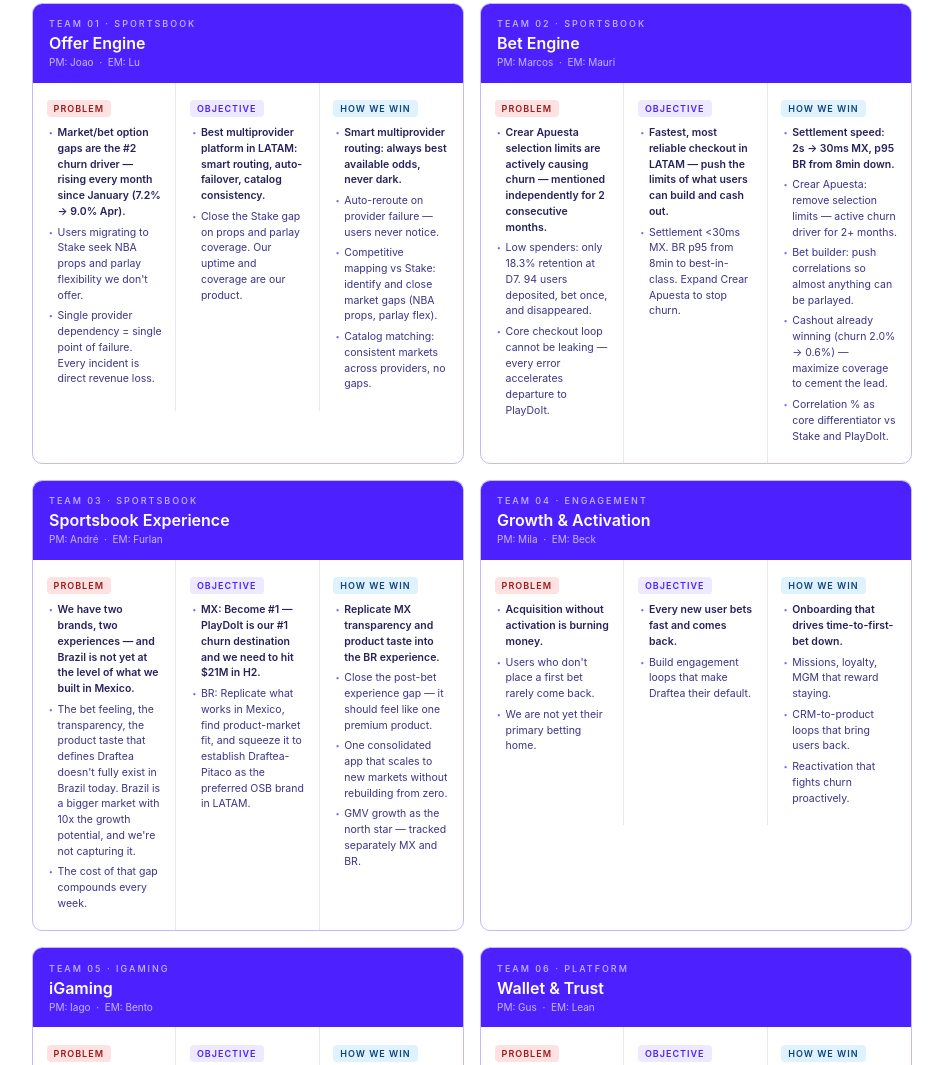
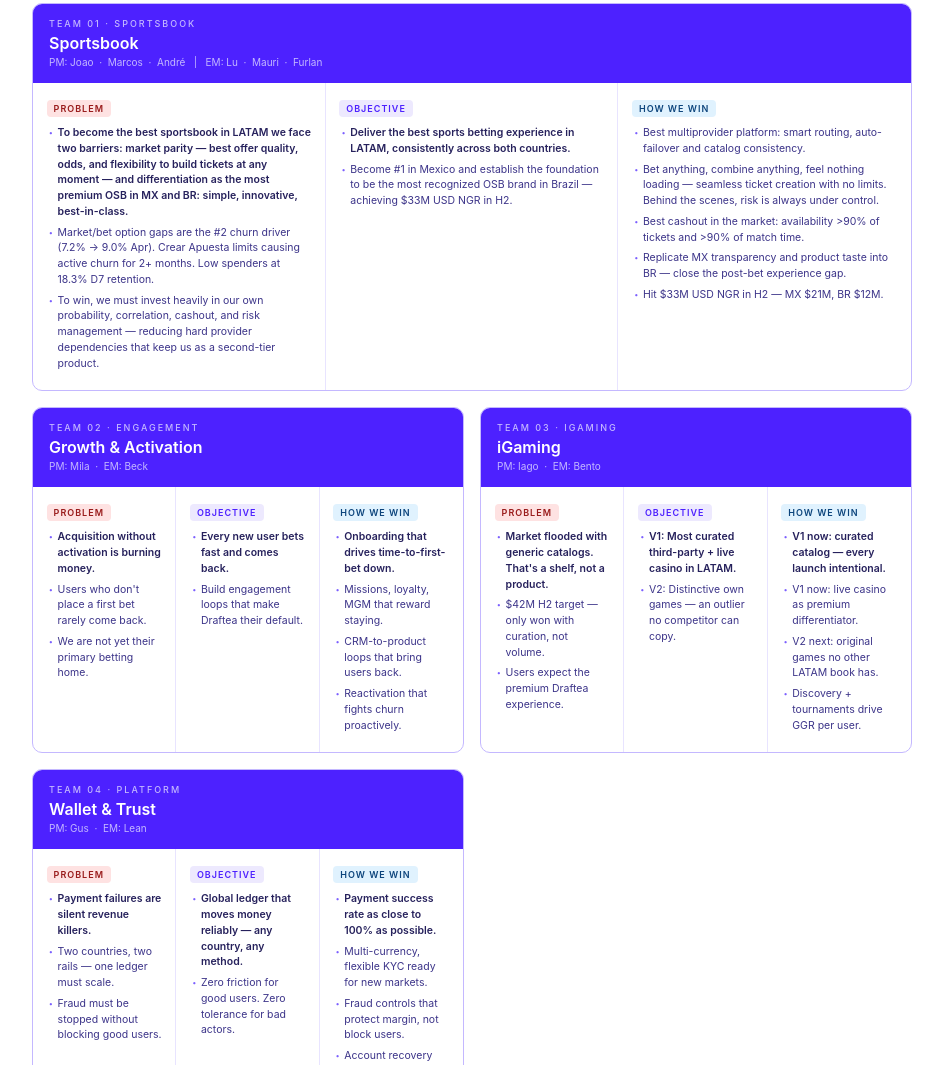
Before and after one commit to renataque/draftea-missions-2026, a plain HTML site: page index.html in a window 1280 px wide. Shown: the part 714-1779 px from the top of the page, without its empty margins (168-1111 px from the left). Drawn offline with Linux system fonts and the light colour scheme.

Commit message:
Merge OSB teams into single Sportsbook card, renumber teams 1-4

```diff
--- a/index.html
+++ b/index.html
@@ -107,85 +107,35 @@
   <div class="section-title">Team missions</div>
   <div class="team-grid">
 
-    <div class="team-card">
+    <div class="team-card" style="grid-column: 1 / -1;">
       <div class="team-header">
         <div class="tag">TEAM 01 · SPORTSBOOK</div>
-        <div class="tname">Offer Engine</div>
-        <div class="leads">PM: Joao &nbsp;·&nbsp; EM: Lu</div>
+        <div class="tname">Sportsbook</div>
+        <div class="leads">PM: Joao &nbsp;·&nbsp; Marcos &nbsp;·&nbsp; André &nbsp;&nbsp;|&nbsp;&nbsp; EM: Lu &nbsp;·&nbsp; Mauri &nbsp;·&nbsp; Furlan</div>
       </div>
       <div class="team-body">
         <div class="col"><span class="col-label prob">Problem</span><ul>
-          <li class="bold">Market/bet option gaps are the #2 churn driver — rising every month since January (7.2% → 9.0% Apr).</li>
-          <li>Users migrating to Stake seek NBA props and parlay flexibility we don't offer.</li>
-          <li>Single provider dependency = single point of failure. Every incident is direct revenue loss.</li>
+          <li class="bold">To become the best sportsbook in LATAM we face two barriers: market parity — best offer quality, odds, and flexibility to build tickets at any moment — and differentiation as the most premium OSB in MX and BR: simple, innovative, best-in-class.</li>
+          <li>Market/bet option gaps are the #2 churn driver (7.2% → 9.0% Apr). Crear Apuesta limits causing active churn for 2+ months. Low spenders at 18.3% D7 retention.</li>
+          <li>To win, we must invest heavily in our own probability, correlation, cashout, and risk management — reducing hard provider dependencies that keep us as a second-tier product.</li>
         </ul></div>
         <div class="col"><span class="col-label obj">Objective</span><ul>
-          <li class="bold">Best multiprovider platform in LATAM: smart routing, auto-failover, catalog consistency.</li>
-          <li>Close the Stake gap on props and parlay coverage. Our uptime and coverage are our product.</li>
+          <li class="bold">Deliver the best sports betting experience in LATAM, consistently across both countries.</li>
+          <li>Become #1 in Mexico and establish the foundation to be the most recognized OSB brand in Brazil — achieving $33M USD NGR in H2.</li>
         </ul></div>
         <div class="col"><span class="col-label how">How we win</span><ul>
-          <li class="bold">Smart multiprovider routing: always best available odds, never dark.</li>
-          <li>Auto-reroute on provider failure — users never notice.</li>
-          <li>Competitive mapping vs Stake: identify and close market gaps (NBA props, parlay flex).</li>
-          <li>Catalog matching: consistent markets across providers, no gaps.</li>
+          <li>Best multiprovider platform: smart routing, auto-failover and catalog consistency.</li>
+          <li>Bet anything, combine anything, feel nothing loading — seamless ticket creation with no limits. Behind the scenes, risk is always under control.</li>
+          <li>Best cashout in the market: availability &gt;90% of tickets and &gt;90% of match time.</li>
+          <li>Replicate MX transparency and product taste into BR — close the post-bet experience gap.</li>
+          <li>Hit $33M USD NGR in H2 — MX $21M, BR $12M.</li>
         </ul></div>
       </div>
     </div>
 
     <div class="team-card">
       <div class="team-header">
-        <div class="tag">TEAM 02 · SPORTSBOOK</div>
-        <div class="tname">Bet Engine</div>
-        <div class="leads">PM: Marcos &nbsp;·&nbsp; EM: Mauri</div>
-      </div>
-      <div class="team-body">
-        <div class="col"><span class="col-label prob">Problem</span><ul>
-          <li class="bold">Crear Apuesta selection limits are actively causing churn — mentioned independently for 2 consecutive months.</li>
-          <li>Low spenders: only 18.3% retention at D7. 94 users deposited, bet once, and disappeared.</li>
-          <li>Core checkout loop cannot be leaking — every error accelerates departure to PlayDoIt.</li>
-        </ul></div>
-        <div class="col"><span class="col-label obj">Objective</span><ul>
-          <li class="bold">Fastest, most reliable checkout in LATAM — push the limits of what users can build and cash out.</li>
-          <li>Settlement &lt;30ms MX. BR p95 from 8min to best-in-class. Expand Crear Apuesta to stop churn.</li>
-        </ul></div>
-        <div class="col"><span class="col-label how">How we win</span><ul>
-          <li class="bold">Settlement speed: 2s → 30ms MX, p95 BR from 8min down.</li>
-          <li>Crear Apuesta: remove selection limits — active churn driver for 2+ months.</li>
-          <li>Bet builder: push correlations so almost anything can be parlayed.</li>
-          <li>Cashout already winning (churn 2.0% → 0.6%) — maximize coverage to cement the lead.</li>
-          <li>Correlation % as core differentiator vs Stake and PlayDoIt.</li>
-        </ul></div>
-      </div>
-    </div>
-
-    <div class="team-card">
-      <div class="team-header">
-        <div class="tag">TEAM 03 · SPORTSBOOK</div>
-        <div class="tname">Sportsbook Experience</div>
-        <div class="leads">PM: André &nbsp;·&nbsp; EM: Furlan</div>
-      </div>
-      <div class="team-body">
-        <div class="col"><span class="col-label prob">Problem</span><ul>
-          <li class="bold">We have two brands, two experiences — and Brazil is not yet at the level of what we built in Mexico.</li>
-          <li>The bet feeling, the transparency, the product taste that defines Draftea doesn't fully exist in Brazil today. Brazil is a bigger market with 10x the growth potential, and we're not capturing it.</li>
-          <li>The cost of that gap compounds every week.</li>
-        </ul></div>
-        <div class="col"><span class="col-label obj">Objective</span><ul>
-          <li class="bold">MX: Become #1 — PlayDoIt is our #1 churn destination and we need to hit $21M in H2.</li>
-          <li>BR: Replicate what works in Mexico, find product-market fit, and squeeze it to establish Draftea-Pitaco as the preferred OSB brand in LATAM.</li>
-        </ul></div>
-        <div class="col"><span class="col-label how">How we win</span><ul>
-          <li class="bold">Replicate MX transparency and product taste into the BR experience.</li>
-          <li>Close the post-bet experience gap — it should feel like one premium product.</li>
-          <li>One consolidated app that scales to new markets without rebuilding from zero.</li>
-          <li>GMV growth as the north star — tracked separately MX and BR.</li>
-        </ul></div>
-      </div>
-    </div>
-
-    <div class="team-card">
-      <div class="team-header">
-        <div class="tag">TEAM 04 · ENGAGEMENT</div>
+        <div class="tag">TEAM 02 · ENGAGEMENT</div>
         <div class="tname">Growth &amp; Activation</div>
         <div class="leads">PM: Mila &nbsp;·&nbsp; EM: Beck</div>
       </div>
@@ -210,7 +160,7 @@
 
     <div class="team-card">
       <div class="team-header">
-        <div class="tag">TEAM 05 · IGAMING</div>
+        <div class="tag">TEAM 03 · IGAMING</div>
         <div class="tname">iGaming</div>
         <div class="leads">PM: Iago &nbsp;·&nbsp; EM: Bento</div>
       </div>
@@ -235,7 +185,7 @@
 
     <div class="team-card">
       <div class="team-header">
-        <div class="tag">TEAM 06 · PLATFORM</div>
+        <div class="tag">TEAM 04 · PLATFORM</div>
         <div class="tname">Wallet &amp; Trust</div>
         <div class="leads">PM: Gus &nbsp;·&nbsp; EM: Lean</div>
       </div>
@@ -268,7 +218,7 @@
     <div class="closing-stats">
       <div class="cstat"><div class="cv">$130M</div><div class="cl">Total NGR target</div></div>
       <div class="cstat"><div class="cv">4x</div><div class="cl">YoY growth</div></div>
-      <div class="cstat"><div class="cv">6</div><div class="cl">Teams. One mission.</div></div>
+      <div class="cstat"><div class="cv">4</div><div class="cl">Teams. One mission.</div></div>
     </div>
   </div>
 
```
